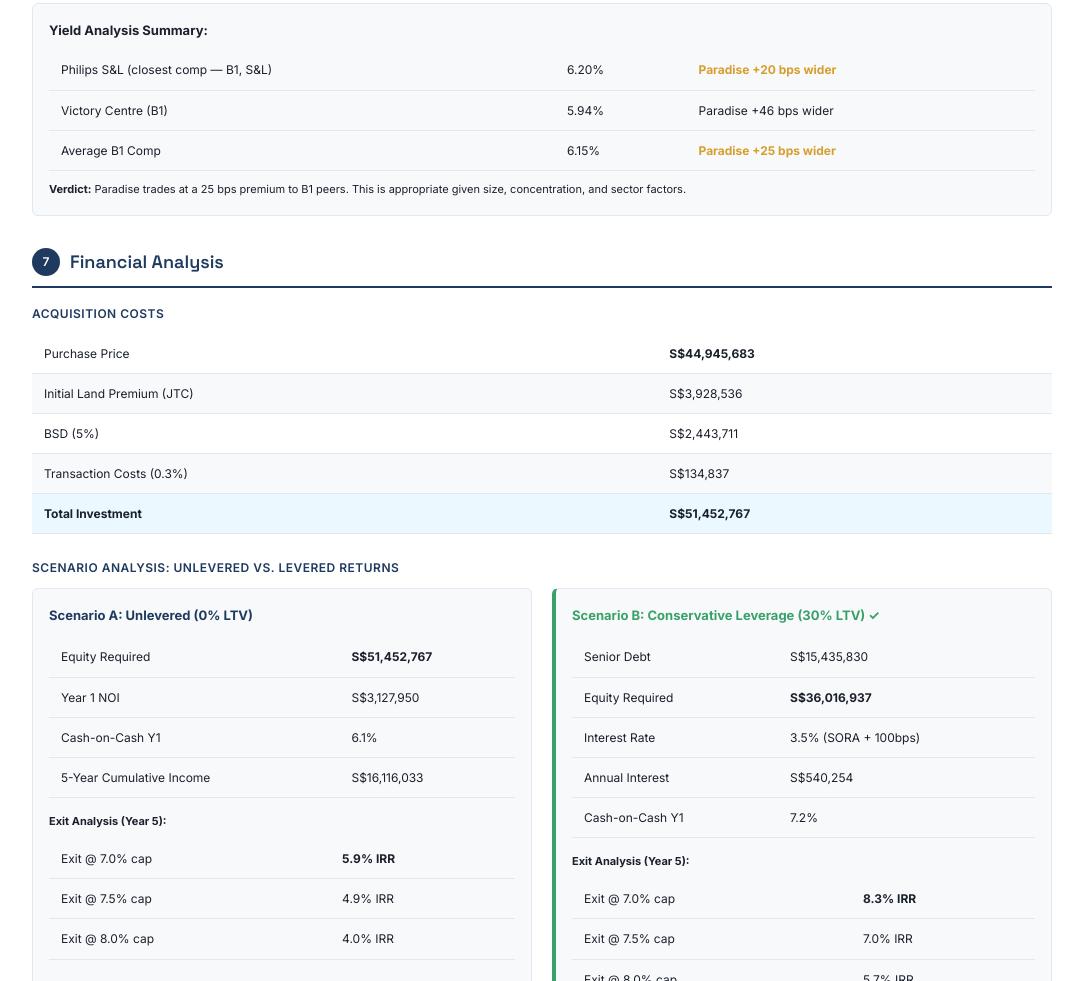
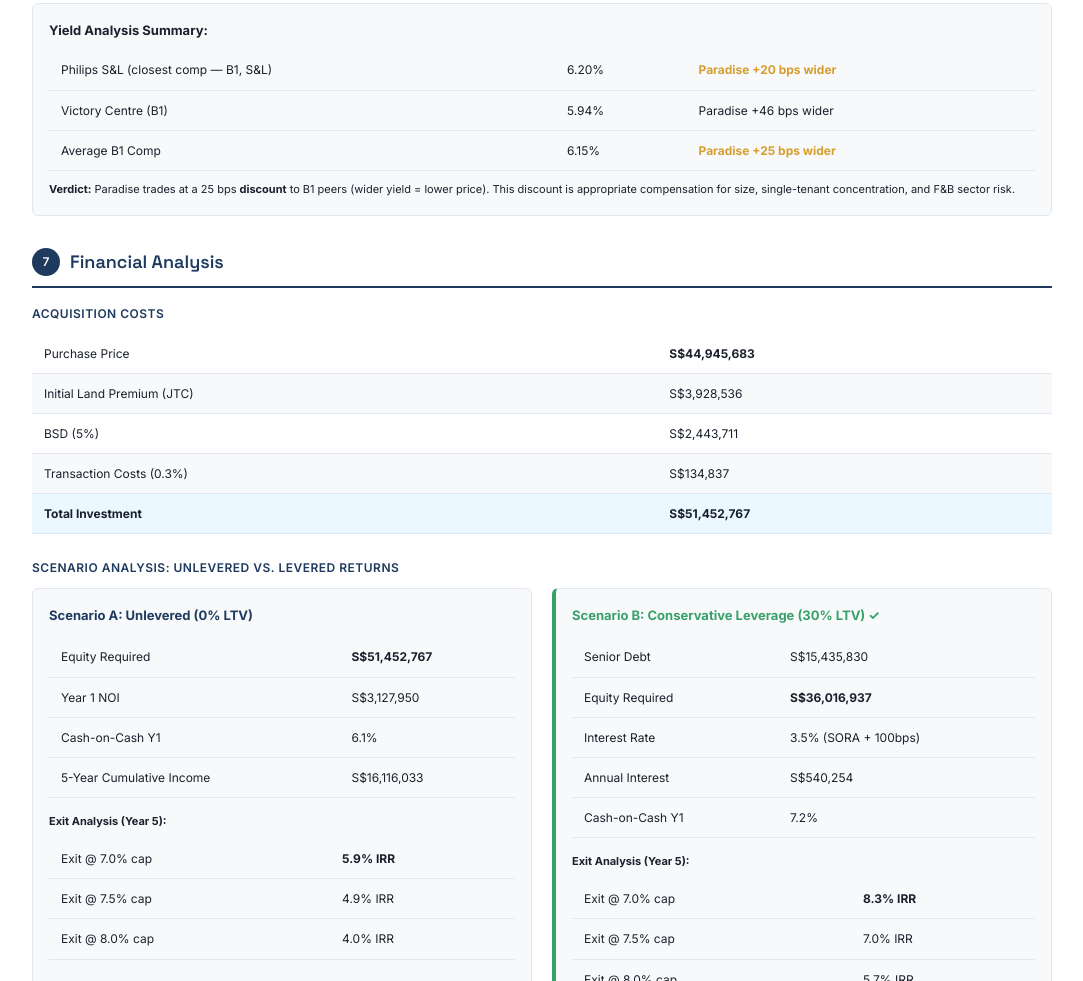
Before and after one commit to courboy/ac-ventures-site, a website: page im-paradise.html in a window 1280 px wide. Shown: the part 6059-7040 px from the top of the page, without its empty margins (98-1181 px from the left). Drawn offline with Linux system fonts and the light colour scheme.

Commit message:
Fix: wider yield = discount, not premium

```diff
--- a/im-paradise.html
+++ b/im-paradise.html
@@ -960,7 +960,7 @@
                     <tr><td>Victory Centre (B1)</td><td>5.94%</td><td>Paradise +46 bps wider</td></tr>
                     <tr><td>Average B1 Comp</td><td>6.15%</td><td style="color: var(--warning);"><strong>Paradise +25 bps wider</strong></td></tr>
                 </table>
-                <p style="margin-top: 10px; font-size: 11px;"><strong>Verdict:</strong> Paradise trades at a 25 bps premium to B1 peers. This is appropriate given size, concentration, and sector factors.</p>
+                <p style="margin-top: 10px; font-size: 11px;"><strong>Verdict:</strong> Paradise trades at a 25 bps <strong>discount</strong> to B1 peers (wider yield = lower price). This discount is appropriate compensation for size, single-tenant concentration, and F&B sector risk.</p>
             </div>
         </section>
 
```
